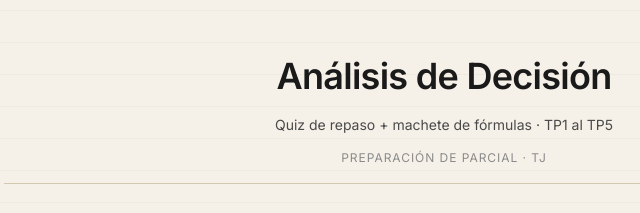
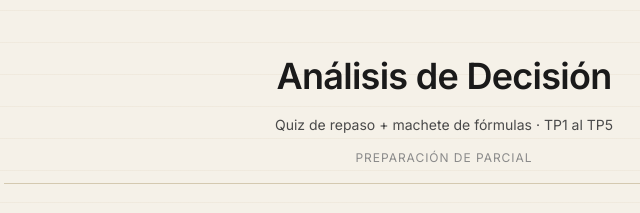
Before and after one commit to tomasjuarez021-debug/Analisis-de-decision-, a plain HTML site: page index.html in a window 1280 px wide. Shown: the top 213 px of the page, 196-836 px from the left. Drawn offline with Linux system fonts and the light colour scheme.

Commit message:
Remove 'TJ' from author section in index.html

```diff
--- a/index.html
+++ b/index.html
@@ -497,7 +497,7 @@ footer {
 <header>
   <h1>Análisis de Decisión</h1>
   <div class="sub">Quiz de repaso + machete de fórmulas · TP1 al TP5</div>
-  <div class="author">Preparación de parcial · TJ</div>
+  <div class="author">Preparación de parcial</div>
 </header>
 
 <div class="tabs">
```
